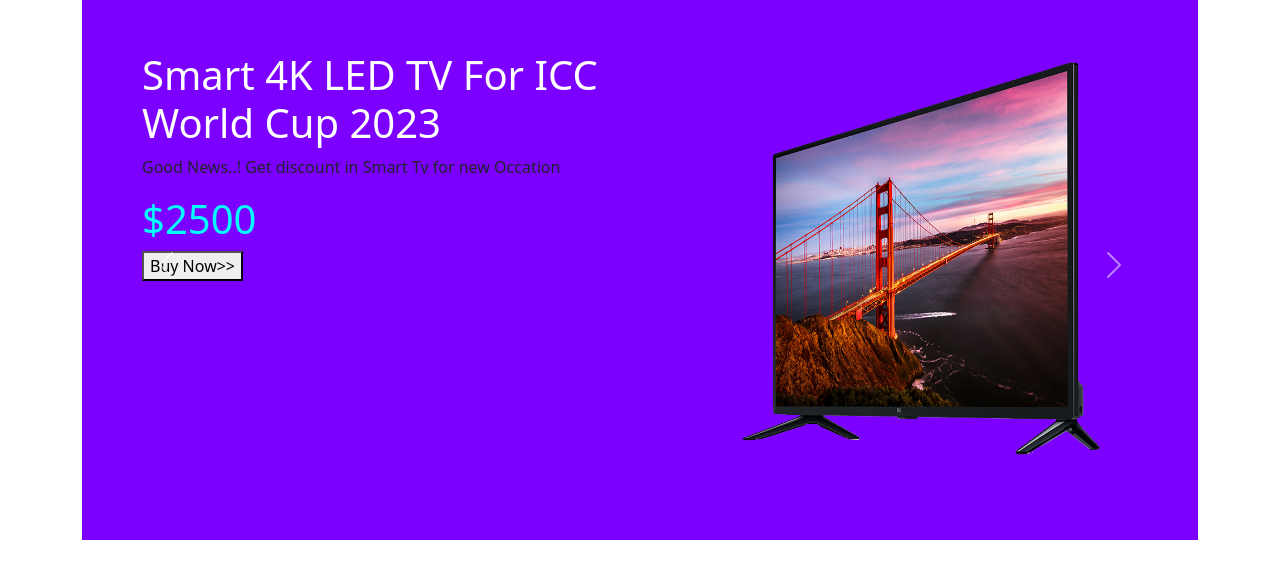
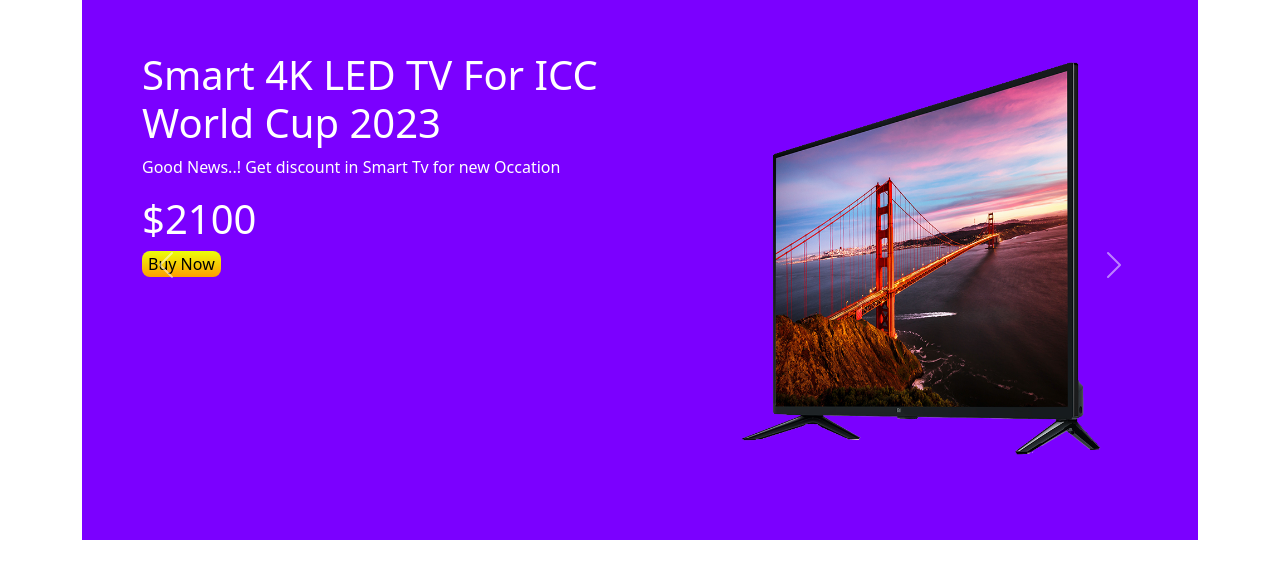
Before and after one commit to mohammadshahriyer/E-commerce-Website, a plain HTML site: page index.html in a window 1280 px wide. Both pictures are taken after a click on the link "Home". Shown: the part 70-648 px from the top of the page. Drawn offline with nearby package versions, Linux system fonts and the light colour scheme.

Commit message:
color added

```diff
--- a/index.html
+++ b/index.html
@@ -51,8 +51,8 @@
                     <div class="col-md-7">
                         <h1>Smart HeadPhone For ICC World Cup 2023</h1>
                             <p>Good News..! Get discount in HeadPhone for new Occation</p>
-                            <h1>$2500</h1>
-                            <button class="price">Buy Now>></button>
+                            <h1 class="price">$2500</h1>
+                            <button class="buynow">Buy Now</button>
                     </div>
                     <div class="col-md-5">
                         <img src="image/banner-images/headphone.png" class="d-block w-100" alt="...">
@@ -64,8 +64,8 @@
                     <div class="col-md-7">
                         <h1>Smart 4K LED TV For ICC World Cup 2023</h1>
                             <p>Good News..! Get discount in Smart Tv for new Occation</p>
-                            <h1 class="price">$2500</h1>
-                            <button class="buynow">Buy Now>></button>
+                            <h1 class="price">$2100</h1>
+                            <button class="buynow">Buy Now</button>
                     </div>
                     <div class="col-md-5">
                         <img src="image/banner-images/tv.png" class="d-block w-100" alt="...">
@@ -77,8 +77,8 @@
                 <div class="col-md-7">
                     <h1>Smart X-Box For Premium Gaming Experience ICC World Cup 2023</h1>
                         <p>Good News..! Get discount in Smart Tv for new Occation</p>
-                        <h1 class="price">$2500</h1>
-                            <button class="buynow">Buy Now>></button>
+                        <h1 class="price">$2200</h1>
+                            <button class="buynow">Buy Now</button>
                 </div>
                 <div class="col-md-5">
                     <img src="image/banner-images/xbox.png" class="d-block w-100" alt="...">
--- a/style.css
+++ b/style.css
@@ -8,9 +8,20 @@
 .carousel-item{
     padding: 60px 60px;
 }
-h1{
+
+.price{
     color: white;
 }
-.price{
-    color: aqua;
-}
+.buynow{
+    border-radius: 8px;
+    color: rgb(0, 0, 0);
+    border: none;
+    cursor: pointer;
+    padding: 20px, 25px;
+    background-image:linear-gradient(to bottom,#ebff0a 0%, #ff9d00 100%)
+
+    }
+    h1,p{
+        color: white;
+
+    }
```
